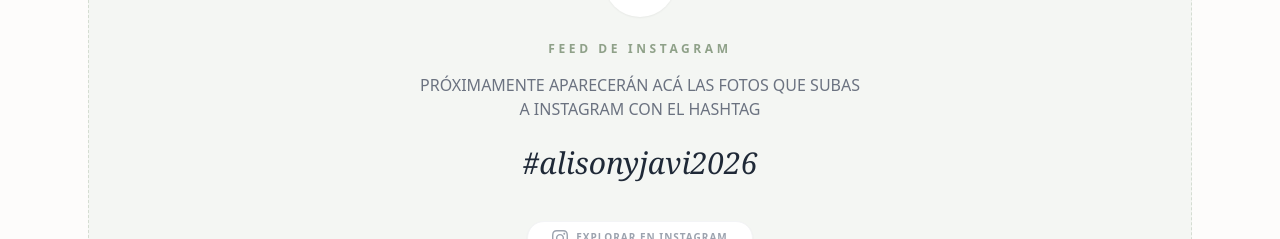
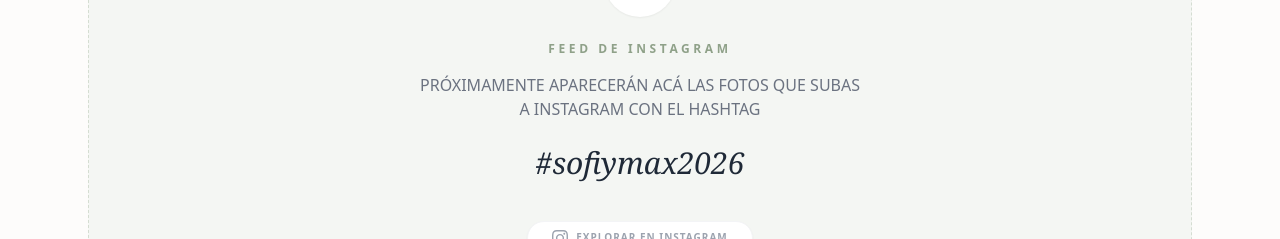
Before and after one commit to jfcosm/matri_demo, a React (Vite) app: page / in a window 1280 px wide. Shown: the part 2400-2639 px from the top of the page. Built offline with nearby package versions, Linux system fonts and the light colour scheme; a web font is replaced by a local one.

Commit message:
feat: Update Instagram hashtag to #sofiymax2026 and centralize in constants

```diff
--- a/components/Gallery.tsx
+++ b/components/Gallery.tsx
@@ -1,5 +1,6 @@
 
 import React from 'react';
+import { INSTAGRAM_DETAILS } from '../constants';
 
 const Gallery: React.FC = () => {
   return (
@@ -19,16 +20,16 @@ const Gallery: React.FC = () => {
           PRÓXIMAMENTE APARECERÁN ACÁ LAS FOTOS QUE SUBAS A INSTAGRAM CON EL HASHTAG
         </p>
         <p className="text-2xl md:text-3xl font-serif italic text-gray-800 py-2">
-          #alisonyjavi2026
+          {INSTAGRAM_DETAILS.hashtag}
         </p>
         <div className="pt-4">
           <a
-            href="https://www.instagram.com/explore/tags/alisonyjavi2026/"
+            href={INSTAGRAM_DETAILS.url}
             target="_blank"
             rel="noopener noreferrer"
             className="inline-flex items-center gap-2 bg-white border border-gray-100 px-6 py-2 rounded-full shadow-sm text-[10px] uppercase tracking-widest font-bold text-gray-400 hover:text-[#8fa189] transition-all"
           >
-            <svg className="w-4 h-4" fill="currentColor" viewBox="0 0 24 24"><path d="M12 2.163c3.204 0 3.584.012 4.85.07 3.252.148 4.771 1.691 4.919 4.919.058 1.265.069 1.645.069 4.849 0 3.205-.012 3.584-.069 4.849-.149 3.225-1.664 4.771-4.919 4.919-1.266.058-1.644.07-4.85.07-3.204 0-3.584-.012-4.849-.07-3.26-.149-4.771-1.699-4.919-4.92-.058-1.265-.07-1.644-.07-4.849 0-3.204.013-3.583.07-4.849.149-3.227 1.664-4.771 4.919-4.919 1.266-.057 1.645-.069 4.849-.069zm0-2.163c-3.259 0-3.667.014-4.947.072-4.358.2-6.78 2.618-6.98 6.98-.059 1.281-.073 1.689-.073 4.948 0 3.259.014 3.668.072 4.948.2 4.358 2.618 6.78 6.98 6.98 1.281.058 1.689.072 4.948.072 3.259 0 3.668-.014 4.948-.072 4.354-.2 6.782-2.618 6.979-6.98.059-1.28.073-1.689.073-4.948 0-3.259-.014-3.667-.072-4.947-.196-4.354-2.617-6.78-6.979-6.98-1.281-.059-1.69-.073-4.949-.073zm0 5.838c-3.403 0-6.162 2.759-6.162 6.162s2.759 6.163 6.162 6.163 6.162-2.759 6.162-6.163c0-3.403-2.759-6.162-6.162-6.162zm0 10.162c-2.209 0-4-1.79-4-4 0-2.209 1.791-4 4-4s4 1.791 4 4c0 2.21-1.791 4-4 4zm6.406-11.845c-.796 0-1.441.645-1.441 1.44s.645 1.44 1.441 1.44c.795 0 1.439-.645 1.439-1.44s-.644-1.44-1.439-1.44z"/></svg>
+            <svg className="w-4 h-4" fill="currentColor" viewBox="0 0 24 24"><path d="M12 2.163c3.204 0 3.584.012 4.85.07 3.252.148 4.771 1.691 4.919 4.919.058 1.265.069 1.645.069 4.849 0 3.205-.012 3.584-.069 4.849-.149 3.225-1.664 4.771-4.919 4.919-1.266.058-1.644.07-4.85.07-3.204 0-3.584-.012-4.849-.07-3.26-.149-4.771-1.699-4.919-4.92-.058-1.265-.07-1.644-.07-4.849 0-3.204.013-3.583.07-4.849.149-3.227 1.664-4.771 4.919-4.919 1.266-.057 1.645-.069 4.849-.069zm0-2.163c-3.259 0-3.667.014-4.947.072-4.358.2-6.78 2.618-6.98 6.98-.059 1.281-.073 1.689-.073 4.948 0 3.259.014 3.668.072 4.948.2 4.358 2.618 6.78 6.98 6.98 1.281.058 1.689.072 4.948.072 3.259 0 3.668-.014 4.948-.072 4.354-.2 6.782-2.618 6.979-6.98.059-1.28.073-1.689.073-4.948 0-3.259-.014-3.667-.072-4.947-.196-4.354-2.617-6.78-6.979-6.98-1.281-.059-1.69-.073-4.949-.073zm0 5.838c-3.403 0-6.162 2.759-6.162 6.162s2.759 6.163 6.162 6.163 6.162-2.759 6.162-6.163c0-3.403-2.759-6.162-6.162-6.162zm0 10.162c-2.209 0-4-1.79-4-4 0-2.209 1.791-4 4-4s4 1.791 4 4c0 2.21-1.791 4-4 4zm6.406-11.845c-.796 0-1.441.645-1.441 1.44s.645 1.44 1.441 1.44c.795 0 1.439-.645 1.439-1.44s-.644-1.44-1.439-1.44z" /></svg>
             Explorar en Instagram
           </a>
         </div>
--- a/constants.ts
+++ b/constants.ts
@@ -58,6 +58,11 @@ export const HERO_TEXTS = {
   dateLocation: '15.08.2026 • Valdivia'
 };
 
+export const INSTAGRAM_DETAILS = {
+  hashtag: '#sofiymax2026',
+  url: 'https://www.instagram.com/explore/tags/sofiymax2026/'
+};
+
 export const WELCOME_TEXTS = {
   title: '¡Nos Casamos!',
   message: 'Hay momentos en la vida que son especiales por sí solos, pero compartirlos con las personas que quieres los hace inolvidables.'
```
